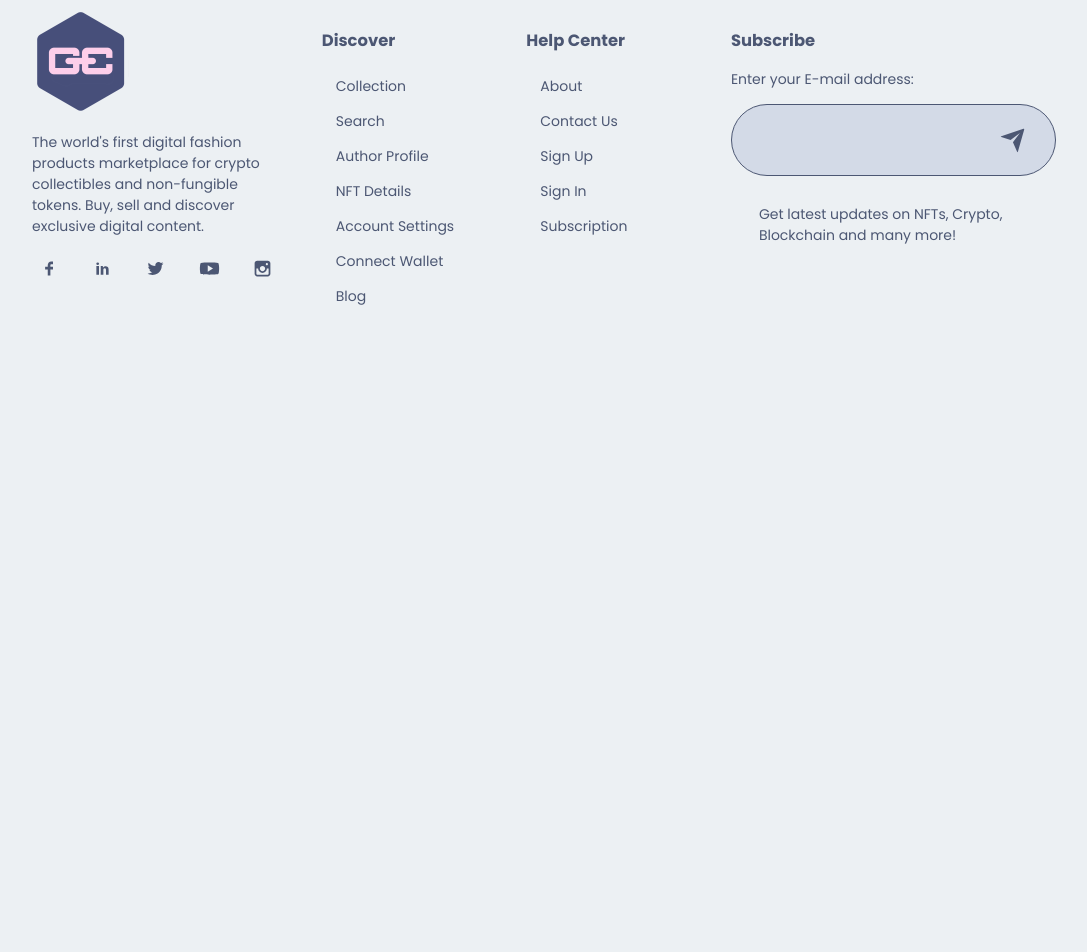
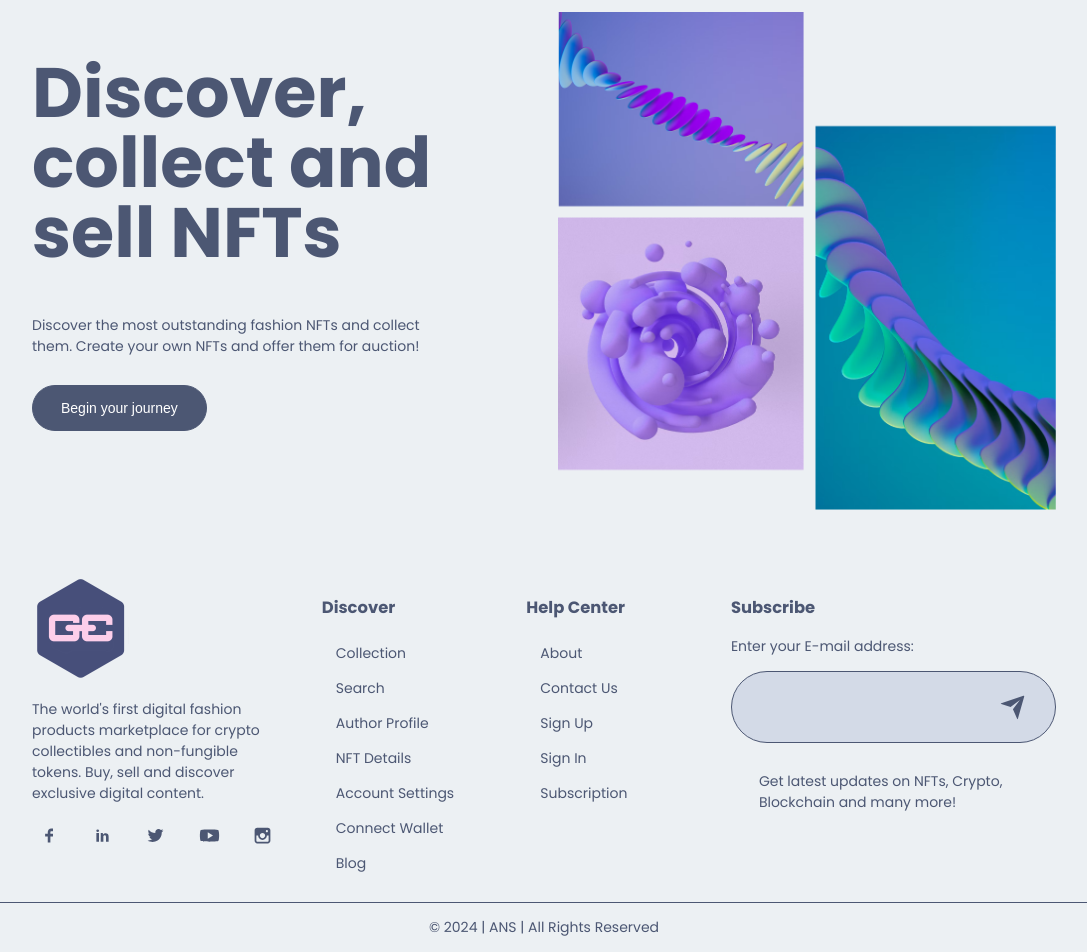
Before and after one commit to rajca21/hackathon24-nft-marketplace, a Next.js app in the folder client/: page / in a window 1280 px wide. Shown: the part 132-1084 px from the top of the page, without its empty margins (96-1183 px from the left). Before the commit the page ends 800 px from the top, so only its background shows below. Built offline with nearby package versions, Linux system fonts and the light colour scheme.

Commit message:
Hero Section
Template & styles for Hero section
Changed padding on Button component so it will look better on Hero
Added Hero section to index page
Created index css file
Added copyright to Footer

```diff
--- a/client/components/Button/Button.module.css
+++ b/client/components/Button/Button.module.css
@@ -1,6 +1,6 @@
 .button {
   background-color: var(--icons-color);
-  padding: 0.5rem 1rem;
+  padding: 1rem 2rem;
   border: 1px solid var(--icons-color);
   border-radius: 2rem;
   font-size: 1rem;
--- a/client/components/Footer/Footer.jsx
+++ b/client/components/Footer/Footer.jsx
@@ -17,10 +17,16 @@ import { Discover, HelpCenter } from '../Navbar/index';
 
 const Footer = () => {
   return (
+    <>
       <div className={Style.footer}>
         <div className={Style.footer_box}>
           <div className={Style.footer_box_social}>
-          <Image src={images.logo} alt='footer_logo' height={100} width={100} />
+            <Image
+              src={images.logo}
+              alt='footer_logo'
+              height={100}
+              width={100}
+            />
             <p>
               The world's first digital fashion products marketplace for crypto
               collectibles and non-fungible tokens. Buy, sell and discover
@@ -64,11 +70,17 @@ const Footer = () => {
               <RiSendPlaneFill className={Style.subscribe_box_send} />
             </div>
             <div className={Style.subscribe_box_info}>
-            <p>Get latest updates on NFTs, Crypto, Blockchain and many more!</p>
+              <p>
+                Get latest updates on NFTs, Crypto, Blockchain and many more!
+              </p>
             </div>
           </div>
         </div>
       </div>
+      <div className={Style.footer_copyright}>
+        <p>&copy; 2024 | ANS | All Rights Reserved </p>
+      </div>
+    </>
   );
 };
 
--- a/client/components/Footer/Footer.module.css
+++ b/client/components/Footer/Footer.module.css
@@ -71,6 +71,13 @@
   padding: 1rem 2rem;
 }
 
+.footer_copyright {
+  border-top: 1px solid var(--icons-color);
+  display: flex;
+  align-items: center;
+  justify-content: center;
+}
+
 @media screen and (max-width: 45em) {
   .footer_box {
     width: 90%;
--- /dev/null
+++ b/client/components/Hero/Hero.jsx
@@ -0,0 +1,34 @@
+import React from 'react';
+import Image from 'next/image';
+
+import Style from './Hero.module.css';
+import images from '../../img';
+import { Button } from '../components_index';
+
+const Hero = () => {
+  return (
+    <div className={Style.heroSection}>
+      <div className={Style.heroSection_box}>
+        <div className={Style.heroSection_box_left}>
+          <h1>Discover, collect and sell NFTs</h1>
+          <p>
+            Discover the most outstanding fashion NFTs and collect them. Create
+            your own NFTs and offer them for auction!
+          </p>
+          <Button btnName='Begin your journey' />
+        </div>
+
+        <div className={Style.heroSection_box_right}>
+          <Image
+            src={images.hero}
+            alt='hero-section'
+            width={600}
+            height={600}
+          />
+        </div>
+      </div>
+    </div>
+  );
+};
+
+export default Hero;
--- /dev/null
+++ b/client/components/Hero/Hero.module.css
@@ -0,0 +1,45 @@
+.heroSection {
+  width: 80%;
+  margin: 3rem auto;
+}
+
+.heroSection_box {
+  display: grid;
+  grid-template-columns: repeat(2, 1fr);
+  gap: 2rem;
+}
+
+.heroSection_box_left {
+  padding-right: 6rem;
+}
+
+.heroSection_box_left h1 {
+  font-size: 5rem;
+  line-height: 1;
+}
+
+.heroSection_box_left p {
+  margin-bottom: 2rem;
+}
+
+@media screen and (max-width: 35em) {
+  .heroSection {
+    width: 90%;
+  }
+}
+
+@media screen and (max-width: 55em) {
+  .heroSection_box {
+    grid-template-columns: 1fr;
+    gap: 4rem;
+  }
+
+  .heroSection_box_left {
+    padding-right: 2rem;
+  }
+
+  .heroSection_box_left h1 {
+    line-height: 1;
+    font-size: 3rem;
+  }
+}
--- a/client/components/components_index.js
+++ b/client/components/components_index.js
@@ -1,5 +1,6 @@
 import Button from './Button/Button';
+import Hero from './Hero/Hero';
 import Footer from './Footer/Footer';
 import Navbar from './Navbar/Navbar';
 
-export { Button, Footer, Navbar };
+export { Button, Hero, Footer, Navbar };
--- a/client/pages/index.js
+++ b/client/pages/index.js
@@ -1,7 +1,14 @@
 import React from 'react';
 
+import Style from '../styles/index.module.css';
+import { Hero } from '../components/components_index';
+
 const Home = () => {
-  return <div>Home</div>;
+  return (
+    <div className={Style.homePage}>
+      <Hero />
+    </div>
+  );
 };
 
 export default Home;
```
Also changed, not shown: client/styles/index.module.css (added). Lines whose indentation alone changed are shown as unchanged.
